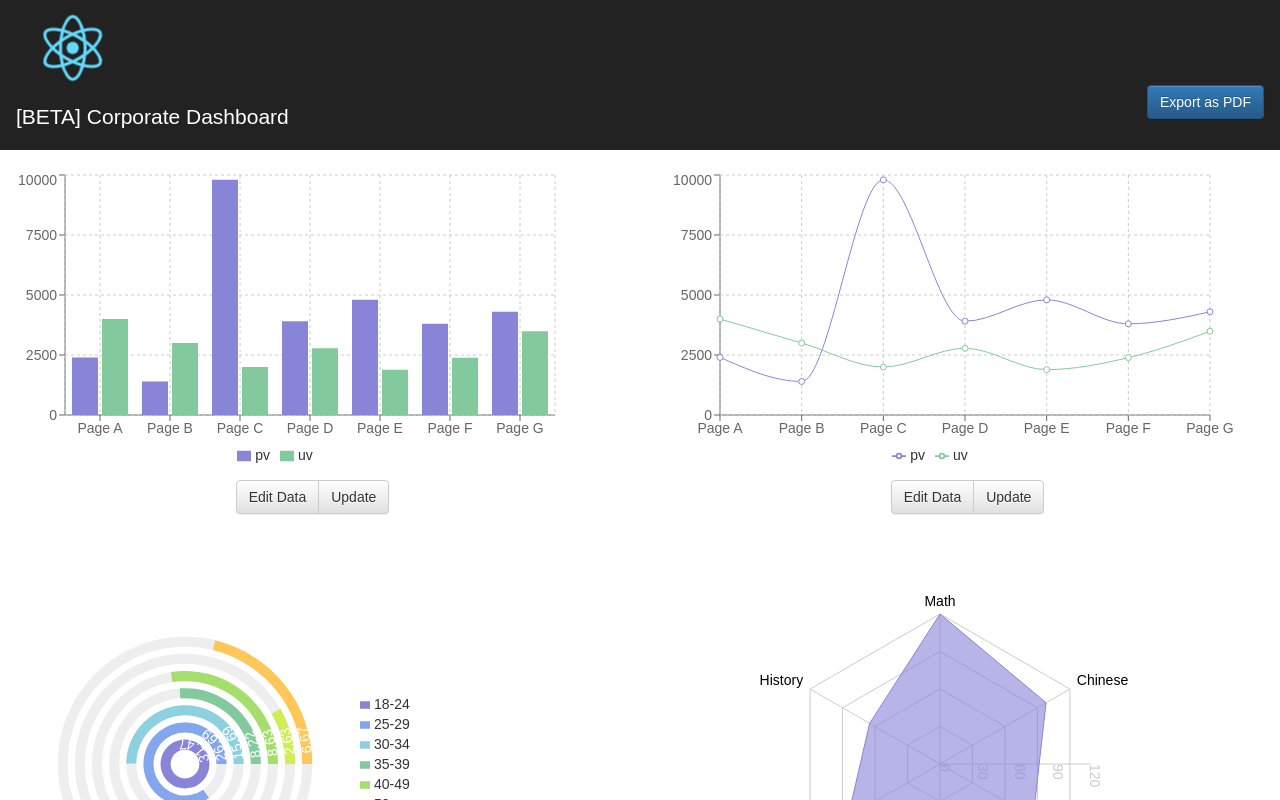
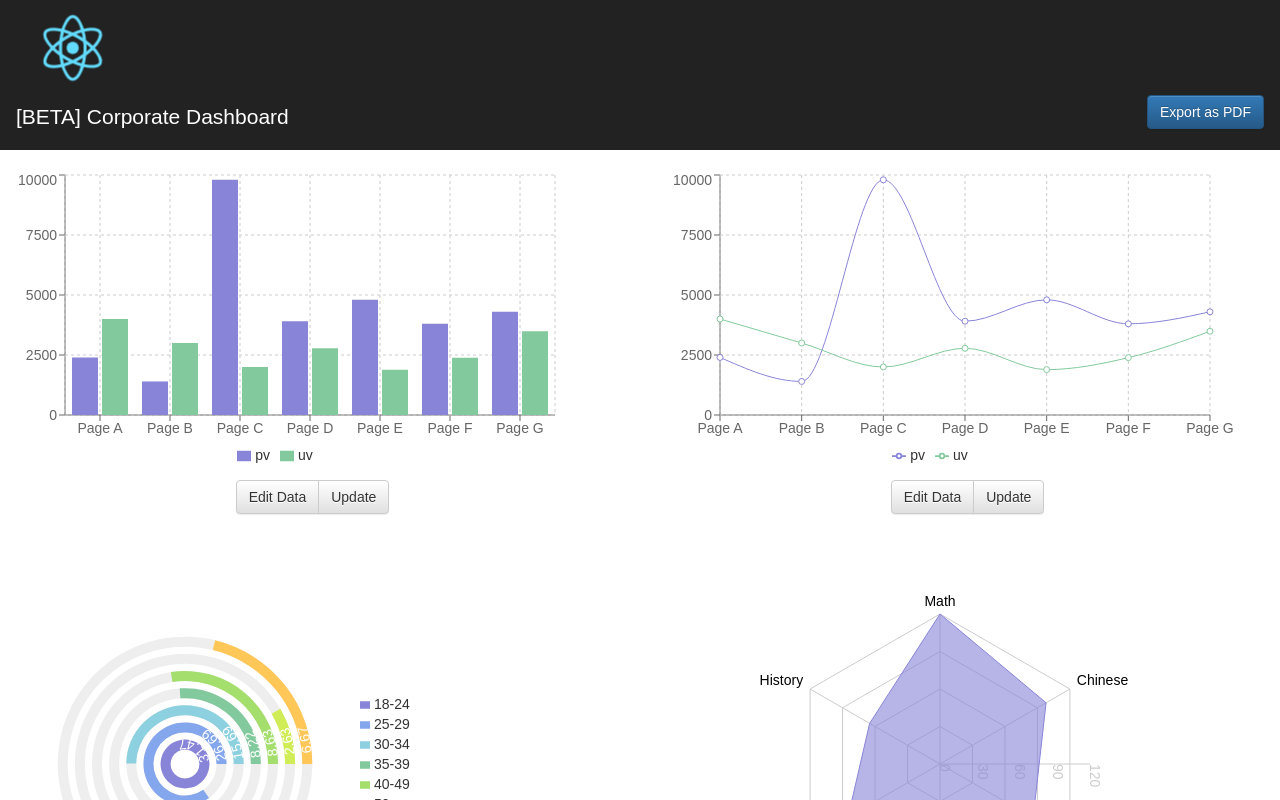
Before and after one commit to chrisacciai/dashboard, a React (Create React App) app: page / in a window 1280 px wide. Shown: the top 800 px of the page. Built offline with nearby package versions, Linux system fonts and the light colour scheme.

Commit message:
positioning

```diff
--- a/src/App.css
+++ b/src/App.css
@@ -39,7 +39,7 @@
 
 .Button1 {
   position: absolute;
-  top: 85px;
+  top: 95px;
   right: 16px;
 }
 
```
